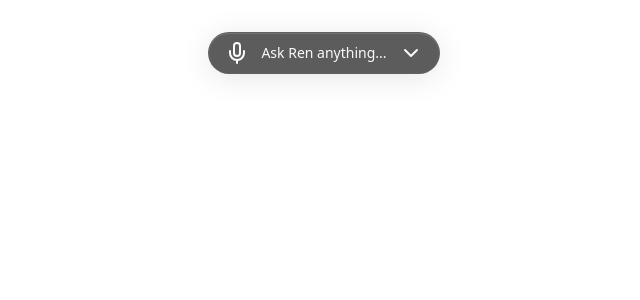
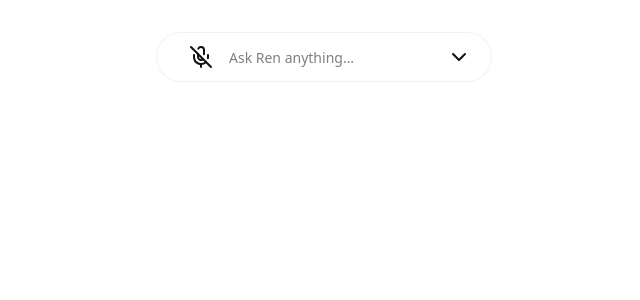
Before and after one commit to Engineernoob/Ren, a React (Vite) app in the folder frontend/ren-ui/: page / in a window 1280 px wide. Shown: the top 300 px of the page, without its empty margins (316-956 px from the left). Built offline with nearby package versions, Linux system fonts and the light colour scheme.

Commit message:
fixing style and updating notch

```diff
--- a/frontend/ren-ui/src/App.css
+++ b/frontend/ren-ui/src/App.css
@@ -124,52 +124,93 @@ body {
 /*  Glass-morphic Assistant styles                                 */
 /* =============================================================== */
 
-/* ---- Notch Bar ---- */
-.notch-bar{
-  background:color-mix(in srgb,var(--popover),transparent 30%);
-  color:var(--popover-foreground);
-  padding:0.5rem 1rem;
-  border-radius:9999px;
-  backdrop-filter:blur(24px);
-  -webkit-backdrop-filter:blur(24px);
-  display:inline-flex;align-items:center;gap:0.75rem;
-  border:1px solid color-mix(in srgb,var(--border),transparent 70%);
-  box-shadow:0 4px 30px rgba(0,0,0,.1),inset 0 1px 1px rgba(255,255,255,.15);
-  font-size:.875rem;line-height:1.25rem;transition:all .3s ease;
+/* ─── Notch Bar (glass pill) ─── */
+.notch-bar {
+  display: inline-flex;
+  align-items: center;
+  gap: 0.75rem;
+  padding: 0.5rem 1rem;
+  background-color: rgba(255, 255, 255, 0.8);
+  backdrop-filter: blur(12px);
+  -webkit-backdrop-filter: blur(12px);
+  border: 1px solid rgba(0, 0, 0, 0.05);
+  border-radius: 9999px;
+  font-size: 0.875rem;
+  color: #111;
 }
 
-/* Status dot inside notch */
-.notch-bar .dot{
-  width:6px;height:6px;border-radius:50%;
-  background:rgba(255,255,255,.4);
-  margin-right:.4rem;
+/* icon buttons */
+.notch-bar button {
+  background: transparent;
+  border: none;
+  cursor: pointer;
+  padding: 0.25rem;
+  border-radius: 0.375rem;
+  transition: background 0.2s;
+}
+.notch-bar button:hover {
+  background: rgba(0,0,0,0.1);
 }
 
-/* ---- Chat bubbles ---- */
-.bubble{
-  padding:10px 14px;border-radius:14px;
-  border:1px solid rgba(255,255,255,.08);
-  backdrop-filter:blur(8px);-webkit-backdrop-filter:blur(8px);
-  line-height:1.45;
+/* text input */
+.notch-bar input {
+  flex: 1;
+  background: transparent;
+  border: none;
+  outline: none;
+  font-size: inherit;
+  color: inherit;
+  padding: 0.25rem 0;
 }
-.bubble-user{
-  background:linear-gradient(135deg,rgba(30,64,175,.35) 0%,rgba(37,99,235,.25) 100%);
-}
-.bubble-assistant{
-  background:linear-gradient(135deg,rgba(255,255,255,.12) 0%,rgba(255,255,255,.06) 100%);
+.notch-bar input::placeholder {
+  color: rgba(0,0,0,0.5);
 }
 
-/* ---- Frosted input ---- */
-.input-glass{
-  background:rgba(255,255,255,.04);
-  border:1px solid rgba(255,255,255,.08);
-  border-radius:18px;
-  padding:12px 16px;
-  backdrop-filter:blur(12px);-webkit-backdrop-filter:blur(12px);
+/* ─── Expanded Panel ─── */
+ .expanded-panel {
+  position: absolute;
+  left: 50%;
+  transform: translateX(-50%);
+  margin-top: 0.5rem;
+  max-width: 20rem;
+  background-color: rgba(255,255,255,0.9);
+  backdrop-filter: blur(16px);
+  -webkit-backdrop-filter: blur(16px);
+  border: 1px solid rgba(0,0,0,0.05);
+  border-radius: 0.75rem;
+  padding: 1rem;
+  color: #111;
 }
 
-/* ---- Scrollbar tweak for chat history ---- */
-::-webkit-scrollbar{width:6px;}
-::-webkit-scrollbar-thumb{
-  background:rgba(255,255,255,.1);border-radius:3px;
+/* message bubbles */
+.expanded-panel .message {
+  display: inline-block;
+  padding: 0.5rem 0.75rem;
+  border-radius: 0.75rem;
+  margin: 0.25rem 0;
 }
+.expanded-panel .message.assistant {
+  background: #f0f0f0;
+  color: #333;
+  border: 1px solid #ddd;
+  text-align: left;
+}
+.expanded-panel .message.user {
+  background: rgba(99,102,241,0.1);
+  color: #3b82f6;
+  border: 1px solid rgba(99,102,241,0.3);
+  text-align: right;
+  float: right;
+  clear: both;
+}
+
+/* footer row */
+.expanded-panel .controls {
+  display: flex;
+  align-items: center;
+  justify-content: space-between;
+  padding-top: 0.75rem;
+  border-top: 1px solid rgba(0,0,0,0.1);
+  font-size: 0.75rem;
+  color: rgba(0,0,0,0.6);
+}
--- a/frontend/ren-ui/src/ren-front/NotchRen.tsx
+++ b/frontend/ren-ui/src/ren-front/NotchRen.tsx
@@ -1,9 +1,23 @@
 "use client";
 
 import { useRef, useState } from "react";
-import { Mic, MicOff, Loader2, AlertTriangle, ChevronDown } from "lucide-react";
+import { type FormEvent } from "react";
+import {
+  Mic,
+  MicOff,
+  Loader2,
+  AlertTriangle,
+  ChevronDown,
+  Volume2,
+} from "lucide-react";
 
-export type AssistantState = "idle" | "listening" | "responding" | "thinking" | "speaking" | "error";
+export type AssistantState =
+  | "idle"
+  | "listening"
+  | "responding"
+  | "thinking"
+  | "speaking"
+  | "error";
 
 export interface NotchRenProps {
   state: AssistantState;
@@ -18,106 +32,137 @@ export function NotchRen({
   isExpanded,
   onToggleExpanded,
 }: NotchRenProps) {
-  const [transcript, setTranscript] = useState("");
-  const [response, setResponse] = useState("");
+  const [inputValue, setInputValue] = useState("");
+  const [messages, setMessages] = useState<
+    {
+      role: "user" | "assistant";
+      content: string;
+    }[]
+  >([
+    { role: "assistant", content: "Good morning! How can I help you today?" },
+  ]);
+
   const recorderRef = useRef<MediaRecorder | null>(null);
   const chunksRef = useRef<Blob[]>([]);
+  const inputRef = useRef<HTMLInputElement>(null);
 
-  /* ---------- Recording helpers ---------- */
+  /* Recording helpers */
   const startRecording = async () => {
     try {
       const stream = await navigator.mediaDevices.getUserMedia({ audio: true });
-      const mediaRecorder = new MediaRecorder(stream);
-
-      recorderRef.current = mediaRecorder;
+      const rec = new MediaRecorder(stream);
+      recorderRef.current = rec;
       chunksRef.current = [];
 
-      mediaRecorder.ondataavailable = (e) => {
-        if (e.data.size) chunksRef.current.push(e.data);
+      rec.ondataavailable = (e) =>
+        e.data.size && chunksRef.current.push(e.data);
+      rec.onstop = async () => {
+        const blob = new Blob(chunksRef.current, { type: "audio/wav" });
+        await sendToBackend(blob);
+        stream.getTracks().forEach((t) => t.stop());
       };
 
-      mediaRecorder.onstop = async () => {
-        const audioBlob = new Blob(chunksRef.current, { type: "audio/wav" });
-        await sendToBackend(audioBlob);
-        stream.getTracks().forEach((t) => t.stop()); // close mic
-      };
+      rec.start();
+      onStateChange("listening");
+    } catch {
+      onStateChange("error");
+    }
+  };
+  const stopRecording = () => recorderRef.current?.stop();
+  const toggleMic = () =>
+    state === "listening" ? stopRecording() : startRecording();
 
-      mediaRecorder.start();
-      onStateChange("listening");
-    } catch (err) {
-      console.error("Mic access error:", err);
+  /* Backend */
+  const sendToBackend = async (blob: Blob) => {
+    const form = new FormData();
+    form.append("file", blob, "recording.wav");
+    try {
+      onStateChange("responding");
+      const res = await fetch("http://localhost:5001/transcribe", {
+        method: "POST",
+        body: form,
+      });
+      if (!res.ok) throw new Error(`HTTP ${res.status}`);
+      const { text } = await res.json();
+
+      setMessages((m) => [...m, { role: "user", content: text }]);
+      setTimeout(() => {
+        setMessages((m) => [
+          ...m,
+          { role: "assistant", content: "Here’s your response from Ren." },
+        ]);
+        onStateChange("idle");
+      }, 1000);
+    } catch {
       onStateChange("error");
     }
   };
 
-  const stopRecording = () => {
-    recorderRef.current?.stop();
+  /* Submit typed */
+  const handleSubmit = (e: FormEvent) => {
+    e.preventDefault();
+    if (!inputValue.trim()) return;
+    setMessages((m) => [...m, { role: "user", content: inputValue }]);
+    setInputValue("");
+    onStateChange("responding");
+    setTimeout(() => {
+      setMessages((m) => [
+        ...m,
+        { role: "assistant", content: "Sure – I’ve processed your query." },
+      ]);
+      onStateChange("idle");
+    }, 1000);
   };
 
-  /* ---------- Backend call ---------- */
-  const sendToBackend = async (blob: Blob) => {
-    const formData = new FormData();
-    formData.append("file", blob, "recording.wav"); // matches Flask key
-
-    try {
-      onStateChange("responding");
-      const res = await fetch("http://localhost:5001/transcribe", {
-        method: "POST",
-        body: formData,
-      });
-      if (!res.ok) throw new Error(`HTTP ${res.status}`);
-
-      const { text } = await res.json(); // { text: "..." }
-      setTranscript(text);
-      setResponse("");
-      onStateChange("idle");
-    } catch (err) {
-      console.error("Whisper backend error:", err);
-      onStateChange("error");
-    }
-  };
-
-  /* ---------- UI helpers ---------- */
-  const handleMicClick = () => {
-    state === "listening" ? stopRecording() : startRecording();
-  };
-
-  const renderIcon = () => {
+  /* State indicator */
+  const indicator = (() => {
     switch (state) {
       case "listening":
+        return { color: "bg-blue-400", text: "Listening…" };
       case "responding":
-        return <Loader2 className="w-5 h-5 animate-spin" />;
+        return { color: "bg-green-400", text: "Responding…" };
       case "error":
-        return <AlertTriangle className="w-5 h-5 text-red-500" />;
+        return { color: "bg-red-400", text: "Error" };
       default:
-        return state === "idle" ? (
-          <Mic className="w-5 h-5" />
-        ) : (
-          <MicOff className="w-5 h-5" />
-        );
+        return { color: "bg-white/40", text: "Ready" };
     }
-  };
-
-  const statusText =
-    state === "listening"
-      ? "Listening..."
-      : state === "responding"
-      ? "Transcribing..."
-      : state === "error"
-      ? "Error - try again"
-      : "Ask Ren anything...";
+  })();
 
   return (
     <div className="fixed top-6 left-1/2 -translate-x-1/2 z-50">
-      {/* ░▒▓ Notch Bar ▓▒░ */}
-      <div className="notch-bar flex items-center gap-3">
-        <button onClick={handleMicClick} className="p-1.5 rounded-lg">
-          {renderIcon()}
+      {/* Notch Bar */}
+      <div className="notch-bar flex items-center space-x-3">
+        <div className={`${indicator.color} w-2 h-2 rounded-full`} />
+        <button
+          onClick={toggleMic}
+          className="p-1.5 rounded-full bg-black/10 hover:bg-black/20"
+        >
+          {state === "listening" ? (
+            <Mic className="w-5 h-5 text-black/80" />
+          ) : state === "responding" ? (
+            <Loader2 className="w-5 h-5 animate-spin text-black/80" />
+          ) : state === "error" ? (
+            <AlertTriangle className="w-5 h-5 text-red-500" />
+          ) : (
+            <MicOff className="w-5 h-5 text-black/80" />
+          )}
         </button>
-        <span className="text-sm opacity-70 select-none">{statusText}</span>
+        <form onSubmit={handleSubmit} className="flex-1">
+          <input
+            ref={inputRef}
+            type="text"
+            value={inputValue}
+            onChange={(e) => setInputValue(e.target.value)}
+            placeholder={
+              indicator.text === "Ready" ? "Ask Ren anything…" : indicator.text
+            }
+            disabled={state !== "idle"}
+            className="w-full bg-transparent border-none outline-none placeholder-black/50 text-black/90 text-sm"
+          />
+        </form>
         <button
           onClick={onToggleExpanded}
-          className="ml-auto p-1.5 rounded-lg hover:bg-white/10"
+          className="p-1.5 rounded-full bg-black/10 hover:bg-black/20"
         >
           <ChevronDown
             className={`w-4 h-4 transition-transform ${
@@ -127,28 +172,33 @@ export function NotchRen({
         </button>
       </div>
 
-      {/* ░▒▓ Expanded Panel ▓▒░ */}
+      {/* Expanded Panel */}
       {isExpanded && (
-        <div className="mt-3 max-w-sm p-4 rounded-lg bg-white/10 backdrop-blur-lg">
-          <h4 className="mb-2 text-sm font-semibold text-white/90">
-            Latest Conversation
-          </h4>
-          <div className="text-xs text-white/80 space-y-1">
-            {transcript && (
-              <p>
-                <span className="font-medium text-blue-300">You:</span>{" "}
-                {transcript}
-              </p>
-            )}
-            {response && (
-              <p>
-                <span className="font-medium text-green-300">Ren:</span>{" "}
-                {response}
-              </p>
-            )}
-            {!transcript && !response && (
-              <p className="italic text-white/60">No messages yet.</p>
-            )}
+        <div className="expanded-panel">
+          {messages.map((m, i) => (
+            <div key={i} className={`message ${m.role}`}>
+              {m.content}
+            </div>
+          ))}
+          <div className="controls">
+            <div className="buttons">
+              <button
+                onClick={toggleMic}
+                className="p-2 rounded-lg bg-black/10 hover:bg-black/20"
+              >
+                {state === "listening" ? (
+                  <Mic className="w-5 h-5" />
+                ) : (
+                  <MicOff className="w-5 h-5" />
+                )}
+              </button>
+              <button className="p-2 rounded-lg bg-black/10 hover:bg-black/20">
+                <Volume2 className="w-5 h-5" />
+              </button>
+            </div>
+            <div className="text-xs text-black/70">
+              {messages.length} messages
+            </div>
           </div>
         </div>
       )}
```
